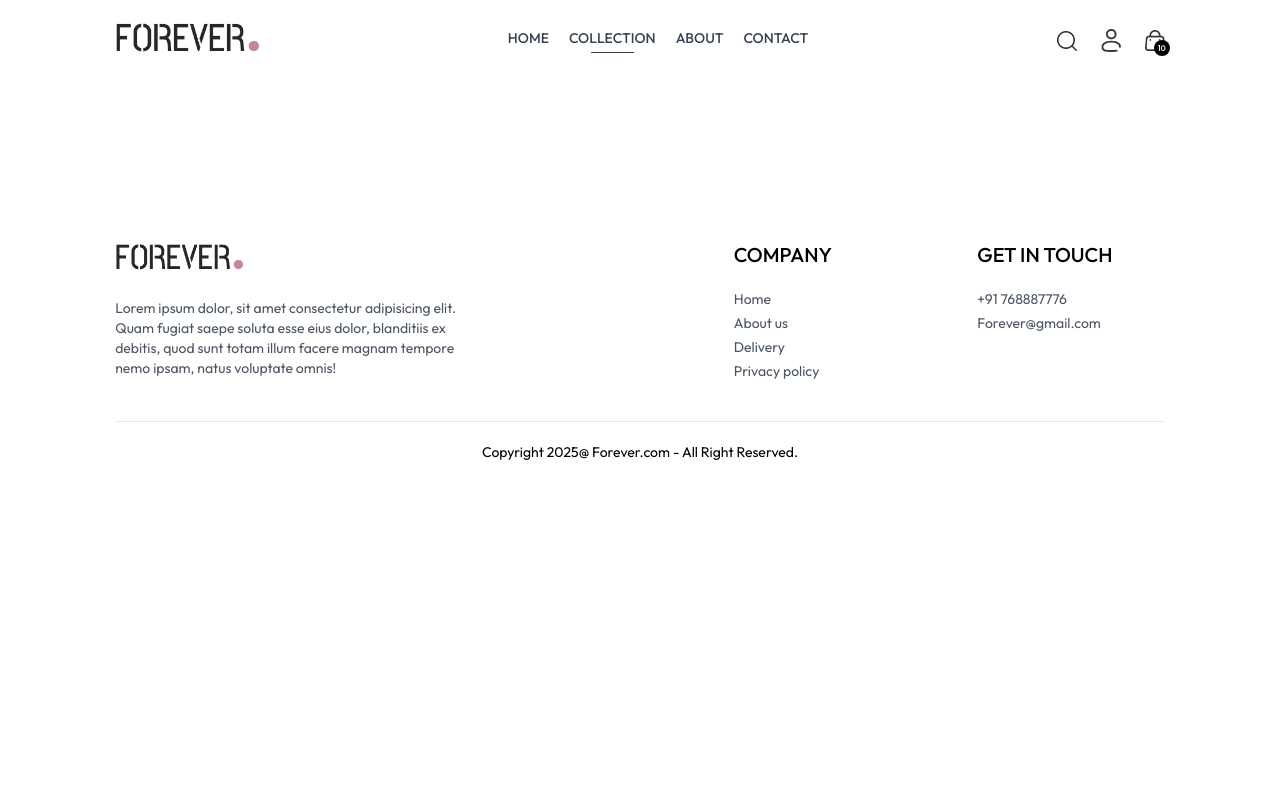
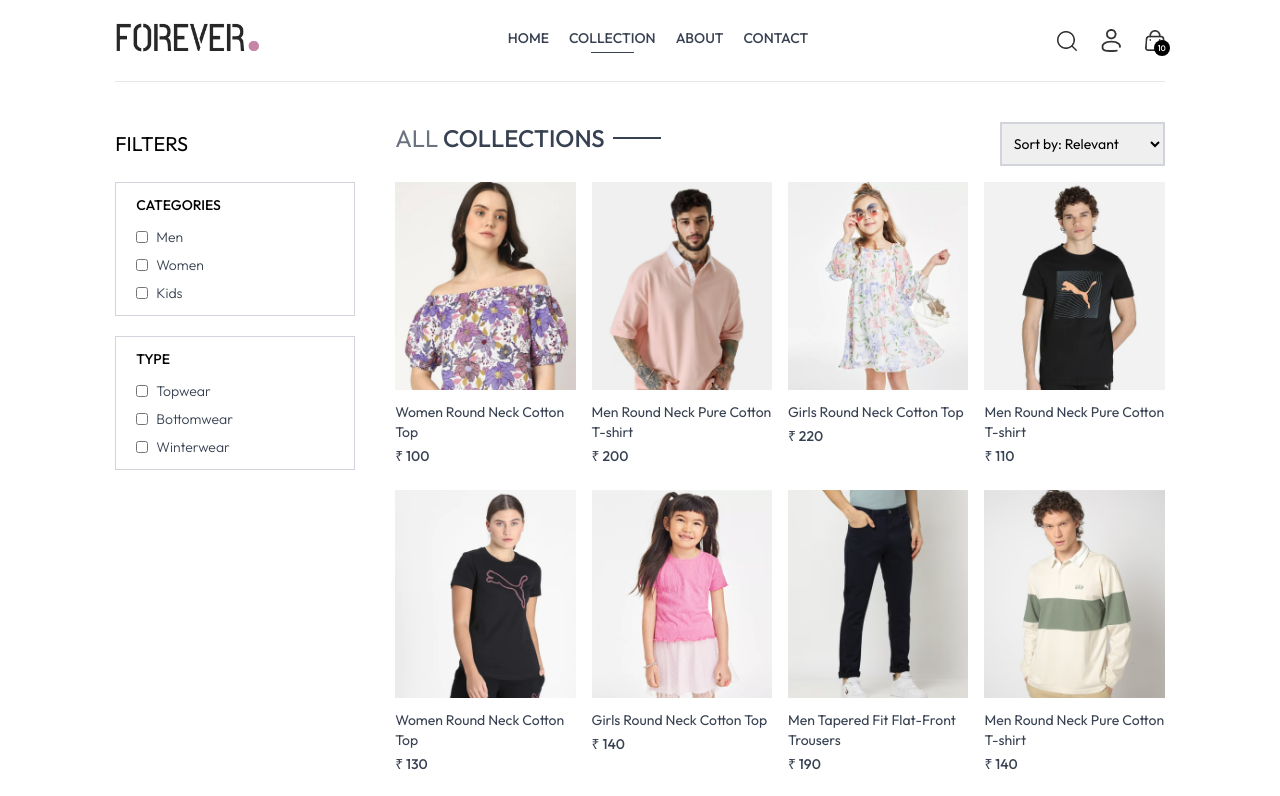
Before and after one commit to Pavanpirates/e-commerce-app, a React (Vite) app in the folder Frontend/: page /collection in a window 1280 px wide. Shown: the top 796 px of the page. Built offline with nearby package versions, Linux system fonts and the light colour scheme.

Commit message:
Collection page Completed

```diff
--- a/Frontend/src/components/Title.jsx
+++ b/Frontend/src/components/Title.jsx
@@ -5,7 +5,6 @@
     <div className='inline-flex gap-2 items-center mb-3'>
         <p  className='text-gray-500'>{text1} <span className='text-gray-700 font-medium'>{text2}</span></p>
         <p className='w-8 sm:w-12 h-[1px] sm:h-[2px] bg-gray-700'></p>
-
     </div>
   )
 }
--- a/Frontend/src/pages/Collection.jsx
+++ b/Frontend/src/pages/Collection.jsx
@@ -1,9 +1,89 @@
-import React from 'react'
+import React, { useContext, useEffect, useState } from 'react'
+import { assets, products } from '../assets/assets'
+import { ShopContext } from '../context/ShopContext'
+import ProductItem from '../components/ProductItem';
+import Title from '../components/Title';
 
 const Collection = () => {
+  const { products } = useContext(ShopContext);
+  const [showFilter, setShowFilter] = useState(false);
+  const [filterProducts , setFilterProducts] = useState([]);
+
+    useEffect(()=>{
+          setFilterProducts(products);
+        },[])
+
   return (
-    <div>
+    <div onClick={() => setShowFilter(!showFilter)} className='flex flex-col sm:flex-row gap-1 sm:gap-10 pt-10 border-t'>
+      {/* Filter Options */}
+      <div className='min-w-60'>
+        <p className='my-2 text-xl flex items-center cursor-pointer gap-2'>
+          FILTERS
+          <img
+            className={`h-3 sm:hidden ${showFilter ? 'rotate-90' : ''}`}
+            src={assets.dropdown_icon}
+            alt="Dropdown icon"
+          />
+        </p>
 
+        {/* Category Filter */}
+        <div className={`border border-gray-300 pl-5 py-3 mt-6 ${showFilter ? '' : 'hidden'} sm:block`}>
+          <p className='mb-3 text-sm font-medium'>CATEGORIES</p>
+          <div className='flex flex-col gap-2 text-sm font-light text-gray-700'>
+            <p className='flex gap-2'>
+              <input className='w-3' type="checkbox" value={'Men'} />Men
+            </p>
+            <p className='flex gap-2'>
+              <input className='w-3' type="checkbox" value={'Women'} />Women
+            </p>
+            <p className='flex gap-2'>
+              <input className='w-3' type="checkbox" value={'kids'} />Kids
+            </p>
+          </div>
+        </div>
+
+        {/* Type Filter */}
+        <div className={`border border-gray-300 pl-5 py-3 my-5 ${showFilter ? '' : 'hidden'} sm:block`}>
+          <p className='mb-3 text-sm font-medium'>TYPE</p>
+          <div className='flex flex-col gap-2 text-sm font-light text-gray-700'>
+            <p className='flex gap-2'>
+              <input className='w-3' type="checkbox" value={'Topwear'} /> Topwear
+            </p>
+            <p className='flex gap-2'>
+              <input className='w-3' type="checkbox" value={'Bottomwear'} />Bottomwear
+            </p>
+            <p className='flex gap-2'>
+              <input className='w-3' type="checkbox" value={'Winterwear'} />Winterwear
+            </p>
+          </div>
+        </div>
+      </div>
+
+      {/* Right side section */}
+      <div className='flex-1'>
+      <div className='flex justify-between text-base sm:text-2xl mb-4'>
+        <Title text1={'ALL'} text2={'COLLECTIONS'} />
+
+        {/* Product sort */}
+        <select className='border-2 border-gray-300 text-sm px-2'>
+          <option value="relavent">Sort by: Relevant</option>
+          <option value="low-high">Sort by: Low to High</option>
+          <option value="high-low">Sort by: High to Low</option>
+        </select>
+        </div>
+
+        {/* Map Product */}
+         <div className='grid grid-cols-2 md:grid-cols-3 lg:grid-cols-4 gap-4 gap-y-6'>
+           {
+              filterProducts.map((item, index)=>(
+                  <ProductItem key={index} id={item._id} image={item.image} name={item.name} price={item.price}/>
+              ))
+           }
+
+         </div>
+
+
+      </div>
     </div>
   )
 }
```
